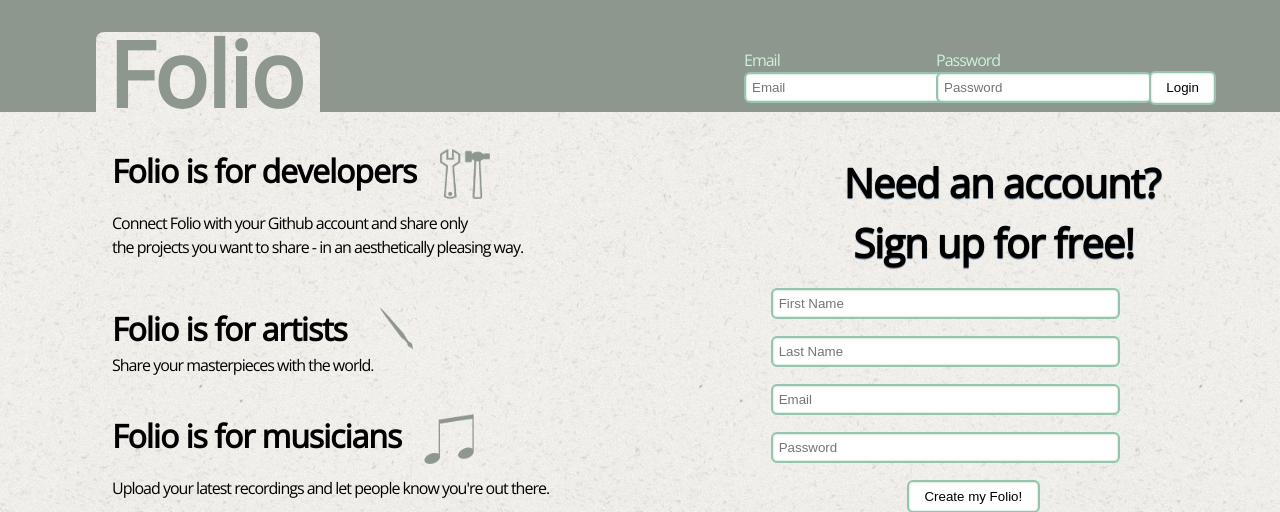
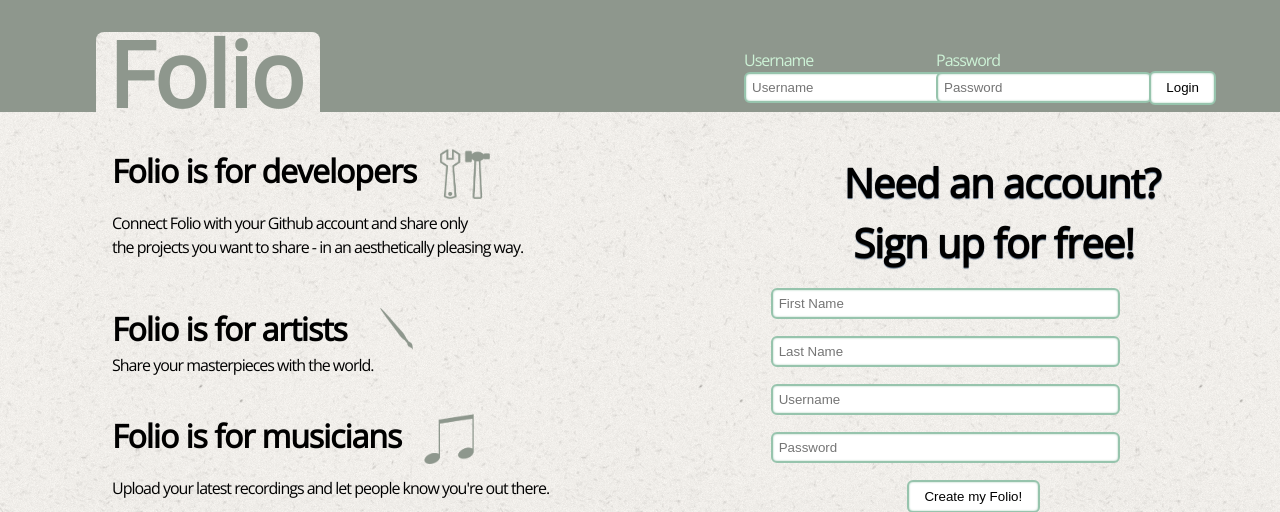
Before and after one commit to robinsonsarah01/folio, a Flask app: page / in a window 1280 px wide. Shown: the top 512 px of the page. Run offline with Flask 2, Linux system fonts and the light colour scheme; parts of the project's set-up code (start-up, migrations or seed data) failed here and were passed over.

Commit message:
login stuff re: backend is done with small changes in login.html

```diff
--- a/app.py
+++ b/app.py
@@ -1,5 +1,6 @@
 from flask import Flask,request,render_template,redirect, session, url_for
 import db
+import json
 
 app = Flask(__name__)
 Flask.secret_key = "folio is short for portfolio" #obvs temporary
@@ -7,41 +8,52 @@ Flask.secret_key = "folio is short for portfolio" #obvs temporary
 @app.route("/", methods = ['GET','POST'])
 def login():
     if request.method=='GET':
+        if "user" in session:
+            username = session["user"]
+            return redirect(url_for("home",username=username))
         return render_template("login.html")
     else:
         button = request.form["button"]
         if button == "Login":
             password = request.form["password"]
-            email = request.form["login"]
+            username = request.form["login"]
 
             #check pass should be done with js and ajax
 
-            #PLACEHOLDER - ADD USER TO SESSION / LOG THEM IN
+            if "user" in session:
+                return "we have issues."
+            session["user"] = username
 
-            return "PLACEHOLDER - YOU HAVE BEEN LOGGED IN"
+            return "PLACEHOLDER - YOU HAVE BEEN LOGGED IN, " + str(username)
 
         else: #if button == "Create my Folio!"
             name = request.form['first_name'] + " " + request.form['last_name']
             email = request.form['new_email']
             password = request.form['new_password']
+            #res will be true or "user already exists"
             res = db.addUser(email,password)
+
             return "<p>PLACEHOLDER - YOU HAVE BEEN REGISTERED</p>" + "<p>" + str(res) + "</p>"
 
 
-@app.route("/<username>",methods = ["GET","POST"])
+@app.route("/<username>/",methods = ["GET","POST"])
 def home(username=""):
-    if not username:
+    if not username and "user" not in session:
         return redirect(url_for("login"))
-    else:
-        return "PLACEHOLDER - HOME PAGE FOR " + username
+    if "user" in session and not username:
+        username = session["user"]
+
+    return "PLACEHOLDER - HOME PAGE FOR " + username
 
 
 @app.route("/<username>/<page>",methods = ["GET","POST"])
 def folio(username="",page=""):
-    if not username:
+    if not username and "user" not in session:
         return redirect(url_for("login"))
+    if "user" in session and not username:
+        username = session["user"]
     if not page:
-        return redirect(url_for("home"))
+        return redirect(url_for("home",username))
     else:
         return "PLACEHOLDER - FOLIO PAGE FOR " + username + "'s " + page
 
--- a/templates/login.html
+++ b/templates/login.html
@@ -17,7 +17,7 @@
       <form name="login_form" action="" method="POST">
     <!--name="input" action="" method="POST"-->
       <div id="login_email">
-	Email<br><input type="text" class = "typing" name="login" placeholder="Email"><br>
+	Username<br><input type="text" class = "typing" name="login" placeholder="Username"><br>
       </div>
 
       <div id="login_pass">
@@ -38,7 +38,7 @@
   <form name="register_form" action="" method="POST">
   <span id="first_name"><input type="text" name="first_name" placeholder="First Name"> </span>
   <span id="last_name"><input type="text" name="last_name" placeholder="Last Name"> </span>
-  <span id="new_email"><input type="text" name="new_email" placeholder="Email"></span>
+  <span id="new_email"><input type="text" name="new_email" placeholder="Username"></span>
   <span id="new_password"> <input type="password" name="new_password" placeholder="Password"></span>
   <span id="signup_button"> <input type="submit" name="button" value="Create my Folio!"> </span>
 </form>
```
